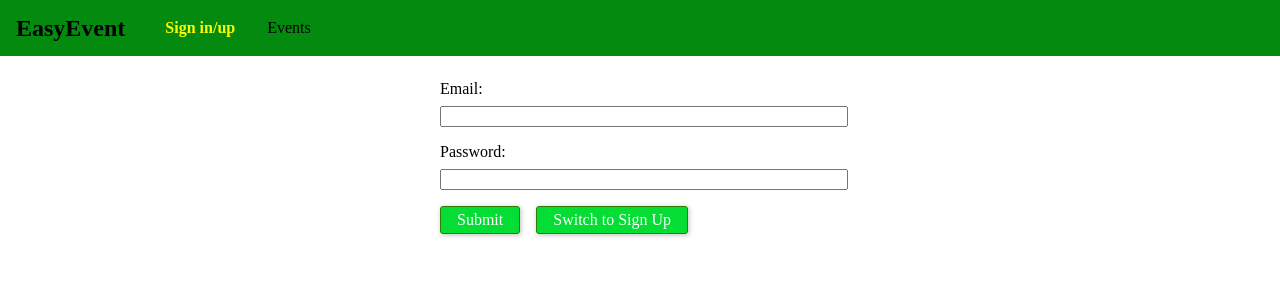
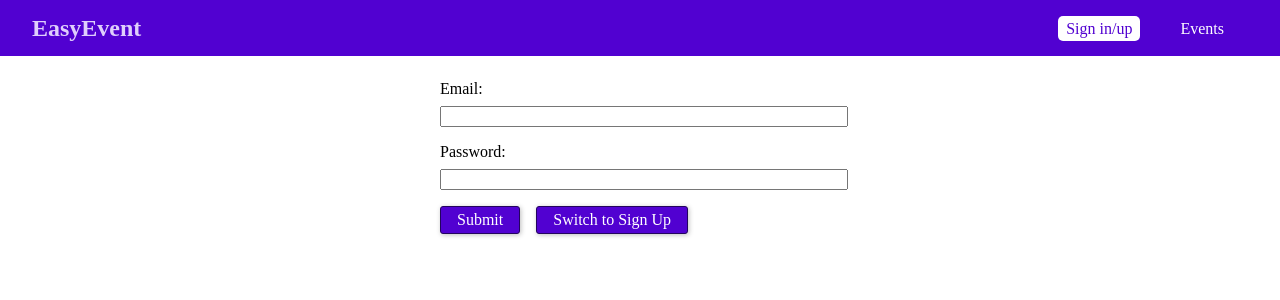
Before and after one commit to wild-arctic-fox/event-booking, a React (Create React App) app in the folder frontend/: page /auth in a window 1280 px wide. Shown: the top 300 px of the page. Built offline with nearby package versions, Linux system fonts and the light colour scheme.

Commit message:
logout func added

```diff
--- a/frontend/src/App.js
+++ b/frontend/src/App.js
@@ -30,17 +30,17 @@
               token: this.state.token,
               userId: this.state.userId,
               login: this.login,
-              logout: this.logout,
+              logout: this.logout
             }}>
             <MainNavigationBar />
             <main className="main-content">
               <Switch>
-                {!this.state.token && <Redirect from="/" to="/auth" exact />}
                 {this.state.token && <Redirect from="/auth" to="/events" exact />}
                 {this.state.token && <Redirect from="/" to="/events" exact />}
                 {!this.state.token && <Route path="/auth" component={AuthPage} />}
                 <Route path="/events" component={EventsPage} />
                 {this.state.token &&<Route path="/bookings" component={BookingsPage} />}
+                {!this.state.token && <Redirect to="/auth" exact />}
               </Switch>
             </main>
           </AuthContext.Provider>
--- a/frontend/src/components/NavigationBar/Navbar.css
+++ b/frontend/src/components/NavigationBar/Navbar.css
@@ -4,15 +4,18 @@
   top: 0;
   width: 100%;
   height: 3.5rem;
-    background: #048a0f;
-    padding: 0 1rem;
+  background: #5101d1;
+  padding: 0 2rem;
   display: flex;
   align-items: center;
+  justify-content: space-between;
+  box-sizing: border-box;
 }
 
 .main-navigation__logo h1 {
   margin: 0;
   font-size: 1.5rem;
+  color: #dfcefc;
 }
 
 .main-navigation__items {
@@ -24,21 +27,32 @@
   list-style: none;
   padding: 0;
   margin: 0;
+  align-items: center;
 }
 
 .main-navigation__items li {
   margin: 0 1rem;
 }
 
-  .main-navigation__items a {
+.main-navigation__items a,
+.main-navigation__items button {
   text-decoration: none;
-    color: #000;
+  color: white;
+  padding: 0.25rem 0.5rem;
+  border: none;
+  font: inherit;
+  background: transparent;
+  cursor: pointer;
+  vertical-align: middle;
+  margin: 0;
 }
 
 .main-navigation__items a:hover,
 .main-navigation__items a:active,
-  .main-navigation__items a.active {
-      color: #fffb00;
-      font-weight: bold;
-      transition: all 0.5s ease;
+.main-navigation__items a.active,
+.main-navigation__items button:hover,
+.main-navigation__items button:active {
+  background: #ffffff;
+  color: #5101d1;
+  border-radius: 5px;
 }
--- a/frontend/src/components/NavigationBar/Navbar.js
+++ b/frontend/src/components/NavigationBar/Navbar.js
@@ -23,9 +23,14 @@
                   <NavLink to="/events">Events</NavLink>
                 </li>
                 {context.token && (
-                  <li>
-                    <NavLink to="/bookings">Bookings</NavLink>
-                  </li>
+                  <React.Fragment>
+                    <li>
+                      <NavLink to="/bookings">Bookings</NavLink>
+                    </li>
+                    <li>
+                      <button onClick={context.logout}>Logout</button>
+                    </li>
+                  </React.Fragment>
                 )}
               </ul>
             </nav>
--- a/frontend/src/components/pages/Auth.css
+++ b/frontend/src/components/pages/Auth.css
@@ -19,9 +19,9 @@
 }
 
 .form-actions button {
-    background: #04dd33;
+  background: #5101d1;
   font: inherit;
-    border: 1px solid #2b7e04;
+  border: 1px solid #23045e;
   border-radius: 3px;
   padding: 0.25rem 1rem;
   margin-right: 1rem;
@@ -32,6 +32,6 @@
 
 .form-actions button:hover,
 .form-actions button:active {
-      background: #67f028;
-      border-color: #64c225;
+    background: #38028f;
+    border-color: #1d014b;
 }
```
Lines whose indentation alone changed are shown as unchanged.
